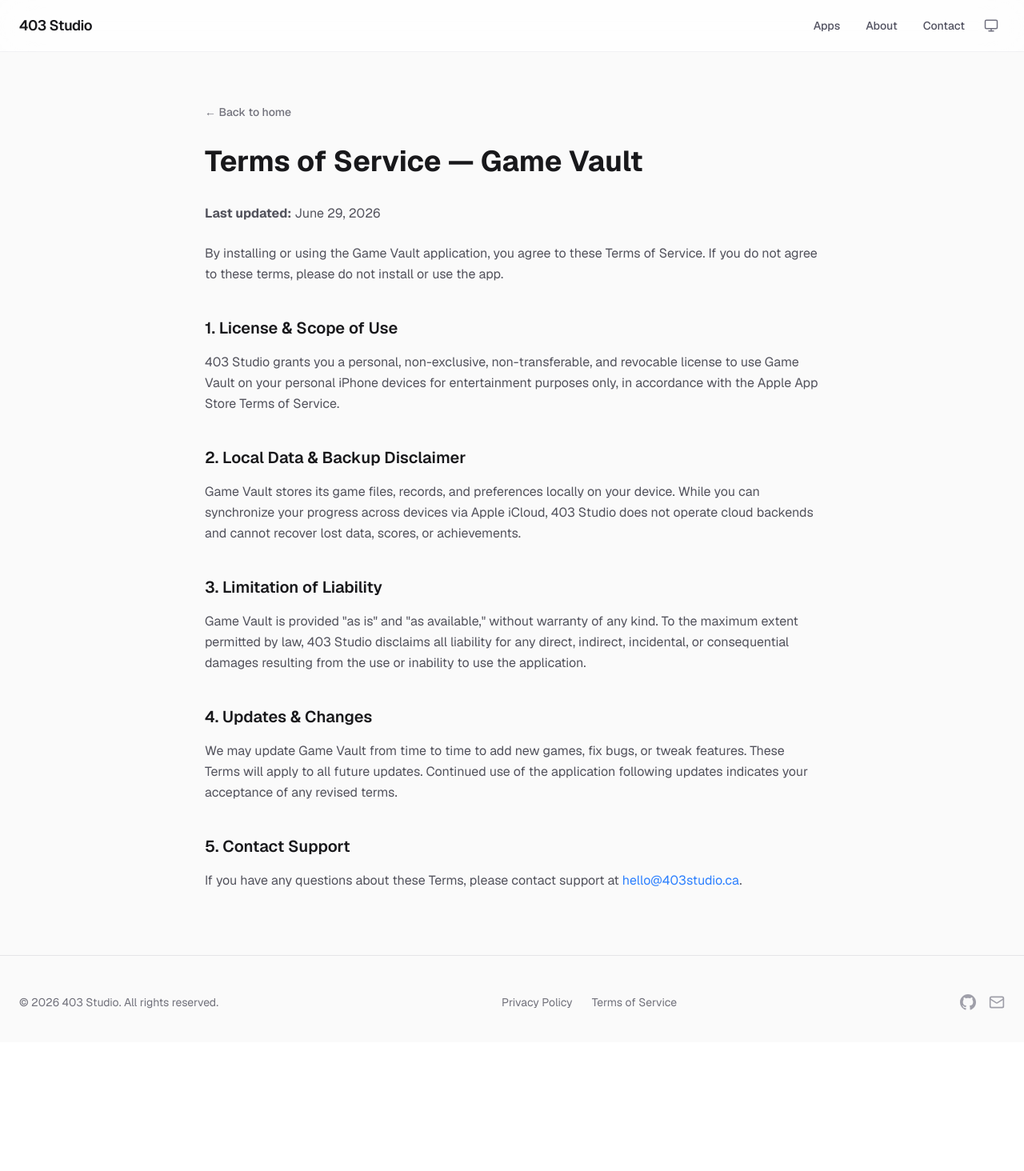
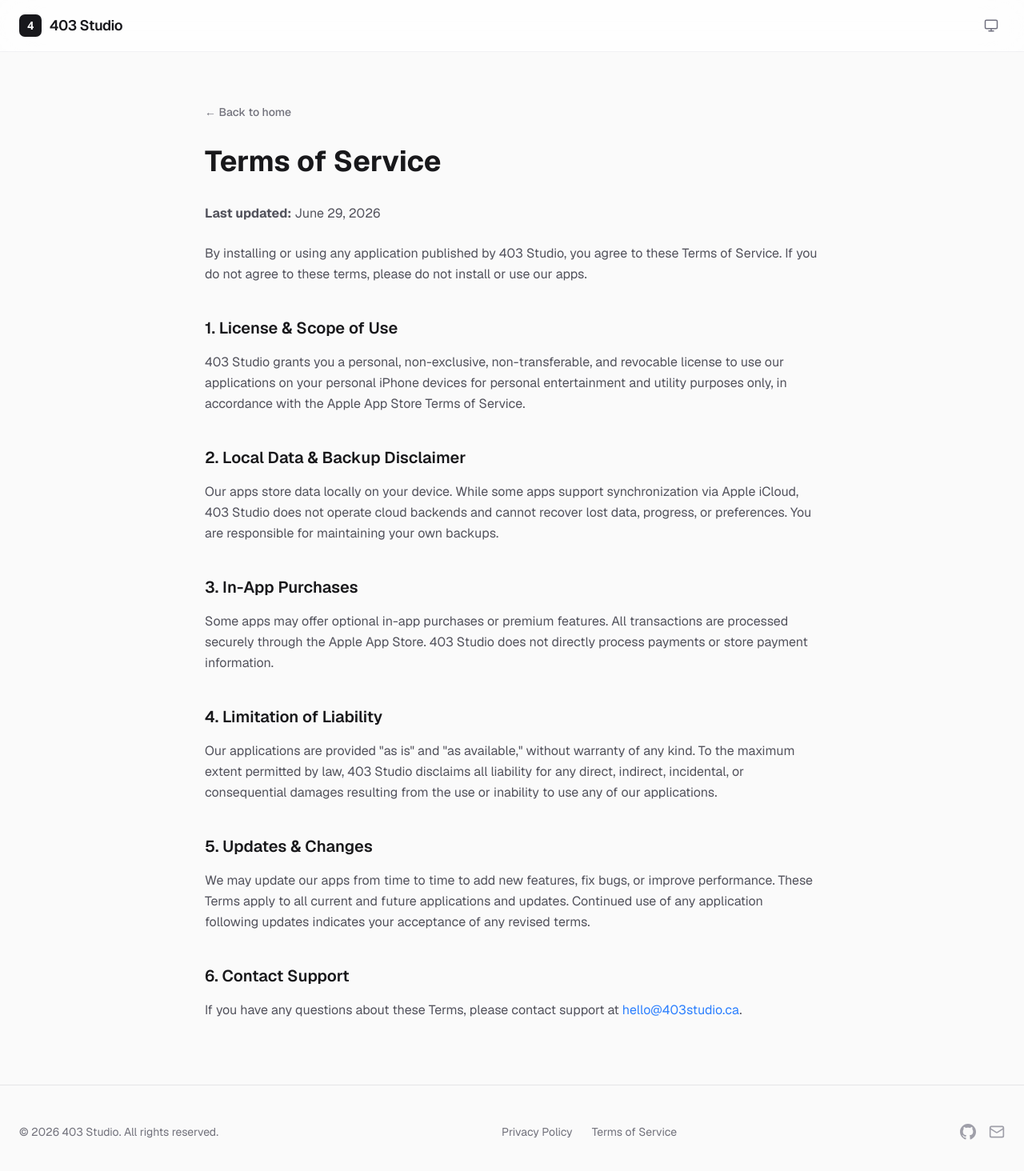
Before and after one commit to Stueygr/403Studio, a Next.js app: page /terms in a window 1280 px wide. Shown: the whole page at 80% size. Before the commit the page ends 1303 px from the top, so only its background shows below. Built offline with nearby package versions, Linux system fonts and the light colour scheme.

Commit message:
Simplify nav, add logo and back-to-top, fix hero reflections, make policies studio-wide

```diff
--- a/app/page.tsx
+++ b/app/page.tsx
@@ -3,6 +3,7 @@
 import { SiteFooter } from "@/components/SiteFooter";
 import { SiteNav } from "@/components/SiteNav";
 import { ScrollReveal } from "@/components/ScrollReveal";
+import { BackToTop } from "@/components/BackToTop";
 import { apps, site } from "@/lib/site";
 
 const colorStyles = {
@@ -67,7 +68,7 @@
               width={1200}
               height={700}
               priority
-              className="w-full object-contain select-none"
+              className="w-full object-contain select-none [mask-image:linear-gradient(to_bottom,black_75%,transparent_100%)]"
             />
           </div>
         </div>
@@ -344,6 +345,7 @@
         </ScrollReveal>
       </section>
 
+      <BackToTop />
       <SiteFooter />
     </div>
   );
--- a/app/terms/page.tsx
+++ b/app/terms/page.tsx
@@ -3,41 +3,46 @@
 import { site } from "@/lib/site";
 
 export const metadata: Metadata = {
-  title: "Terms of Service — Game Vault",
-  description: `Terms of service for Game Vault by ${site.name}.`,
+  title: "Terms of Service",
+  description: `Terms of service for ${site.name} and all of its applications.`,
 };
 
 export default function TermsPage() {
   return (
-    <LegalLayout title="Terms of Service — Game Vault">
+    <LegalLayout title="Terms of Service">
       <p>
         <strong>Last updated:</strong> June 29, 2026
       </p>
       <p>
-        By installing or using the Game Vault application, you agree to these Terms of Service. If you do not agree to these terms, please do not install or use the app.
+        By installing or using any application published by {site.name}, you agree to these Terms of Service. If you do not agree to these terms, please do not install or use our apps.
       </p>
 
-      <h2 className="text-xl font-semibold text-zinc-900 dark:text-zinc-50 mt-10 mb-4">1. License & Scope of Use</h2>
+      <h2 className="text-xl font-semibold text-zinc-900 dark:text-zinc-50 mt-10 mb-4">1. License &amp; Scope of Use</h2>
       <p>
-        {site.name} grants you a personal, non-exclusive, non-transferable, and revocable license to use Game Vault on your personal iPhone devices for entertainment purposes only, in accordance with the Apple App Store Terms of Service.
+        {site.name} grants you a personal, non-exclusive, non-transferable, and revocable license to use our applications on your personal iPhone devices for personal entertainment and utility purposes only, in accordance with the Apple App Store Terms of Service.
       </p>
 
-      <h2 className="text-xl font-semibold text-zinc-900 dark:text-zinc-50 mt-10 mb-4">2. Local Data & Backup Disclaimer</h2>
+      <h2 className="text-xl font-semibold text-zinc-900 dark:text-zinc-50 mt-10 mb-4">2. Local Data &amp; Backup Disclaimer</h2>
       <p>
-        Game Vault stores its game files, records, and preferences locally on your device. While you can synchronize your progress across devices via Apple iCloud, {site.name} does not operate cloud backends and cannot recover lost data, scores, or achievements.
+        Our apps store data locally on your device. While some apps support synchronization via Apple iCloud, {site.name} does not operate cloud backends and cannot recover lost data, progress, or preferences. You are responsible for maintaining your own backups.
       </p>
 
-      <h2 className="text-xl font-semibold text-zinc-900 dark:text-zinc-50 mt-10 mb-4">3. Limitation of Liability</h2>
+      <h2 className="text-xl font-semibold text-zinc-900 dark:text-zinc-50 mt-10 mb-4">3. In-App Purchases</h2>
       <p>
-        Game Vault is provided &quot;as is&quot; and &quot;as available,&quot; without warranty of any kind. To the maximum extent permitted by law, {site.name} disclaims all liability for any direct, indirect, incidental, or consequential damages resulting from the use or inability to use the application.
+        Some apps may offer optional in-app purchases or premium features. All transactions are processed securely through the Apple App Store. {site.name} does not directly process payments or store payment information.
       </p>
 
-      <h2 className="text-xl font-semibold text-zinc-900 dark:text-zinc-50 mt-10 mb-4">4. Updates & Changes</h2>
+      <h2 className="text-xl font-semibold text-zinc-900 dark:text-zinc-50 mt-10 mb-4">4. Limitation of Liability</h2>
       <p>
-        We may update Game Vault from time to time to add new games, fix bugs, or tweak features. These Terms will apply to all future updates. Continued use of the application following updates indicates your acceptance of any revised terms.
+        Our applications are provided &quot;as is&quot; and &quot;as available,&quot; without warranty of any kind. To the maximum extent permitted by law, {site.name} disclaims all liability for any direct, indirect, incidental, or consequential damages resulting from the use or inability to use any of our applications.
       </p>
 
-      <h2 className="text-xl font-semibold text-zinc-900 dark:text-zinc-50 mt-10 mb-4">5. Contact Support</h2>
+      <h2 className="text-xl font-semibold text-zinc-900 dark:text-zinc-50 mt-10 mb-4">5. Updates &amp; Changes</h2>
+      <p>
+        We may update our apps from time to time to add new features, fix bugs, or improve performance. These Terms apply to all current and future applications and updates. Continued use of any application following updates indicates your acceptance of any revised terms.
+      </p>
+
+      <h2 className="text-xl font-semibold text-zinc-900 dark:text-zinc-50 mt-10 mb-4">6. Contact Support</h2>
       <p>
         If you have any questions about these Terms, please contact support at{" "}
         <a href={`mailto:${site.email}`} className="text-blue-500 hover:underline">
--- /dev/null
+++ b/components/BackToTop.tsx
@@ -0,0 +1,40 @@
+"use client";
+
+import { useEffect, useState } from "react";
+
+export function BackToTop() {
+  const [visible, setVisible] = useState(false);
+
+  useEffect(() => {
+    const onScroll = () => setVisible(window.scrollY > 600);
+    window.addEventListener("scroll", onScroll, { passive: true });
+    return () => window.removeEventListener("scroll", onScroll);
+  }, []);
+
+  return (
+    <button
+      type="button"
+      aria-label="Back to top"
+      onClick={() => window.scrollTo({ top: 0, behavior: "smooth" })}
+      className={`fixed bottom-6 right-6 z-50 w-11 h-11 rounded-full bg-zinc-900 dark:bg-white text-white dark:text-zinc-900 shadow-lg hover:shadow-xl flex items-center justify-center transition-all duration-300 hover:scale-110 ${
+        visible
+          ? "opacity-100 translate-y-0"
+          : "opacity-0 translate-y-4 pointer-events-none"
+      }`}
+    >
+      <svg
+        xmlns="http://www.w3.org/2000/svg"
+        width="18"
+        height="18"
+        viewBox="0 0 24 24"
+        fill="none"
+        stroke="currentColor"
+        strokeWidth="2.5"
+        strokeLinecap="round"
+        strokeLinejoin="round"
+      >
+        <path d="M18 15l-6-6-6 6" />
+      </svg>
+    </button>
+  );
+}
--- a/components/SiteNav.tsx
+++ b/components/SiteNav.tsx
@@ -1,30 +1,19 @@
 import Link from "next/link";
 import { site } from "@/lib/site";
-import { MobileNav } from "./MobileNav";
 import { ThemeToggle } from "./ThemeToggle";
 
 export function SiteNav() {
   return (
     <nav className="fixed top-0 w-full z-50 border-b border-zinc-200/50 dark:border-zinc-800/50 bg-white/70 dark:bg-black/70 backdrop-blur-xl saturate-150">
       <div className="max-w-7xl mx-auto px-6 h-16 flex items-center justify-between relative">
-        <Link href="/" className="font-semibold text-lg tracking-tight">
+        <Link href="/" className="font-semibold text-lg tracking-tight flex items-center gap-2.5">
+          <svg width="28" height="28" viewBox="0 0 32 32" fill="none" xmlns="http://www.w3.org/2000/svg" className="shrink-0">
+            <rect width="32" height="32" rx="8" className="fill-zinc-900 dark:fill-white" />
+            <text x="16" y="22" textAnchor="middle" className="fill-white dark:fill-zinc-900" fontSize="16" fontWeight="700" fontFamily="system-ui, sans-serif">4</text>
+          </svg>
           {site.name}
         </Link>
-        <div className="flex items-center gap-4">
-          <div className="hidden md:flex gap-8 text-sm font-medium text-zinc-600 dark:text-zinc-400 items-center">
-            <Link href="/#apps" className="hover:text-zinc-900 dark:hover:text-zinc-50 transition-colors">
-              Apps
-            </Link>
-            <Link href="/#about" className="hover:text-zinc-900 dark:hover:text-zinc-50 transition-colors">
-              About
-            </Link>
-            <Link href="/#contact" className="hover:text-zinc-900 dark:hover:text-zinc-50 transition-colors">
-              Contact
-            </Link>
-          </div>
-          <ThemeToggle />
-          <MobileNav />
-        </div>
+        <ThemeToggle />
       </div>
     </nav>
   );
```
Also changed, not shown: app/privacy/page.tsx (+20 -10 lines).
